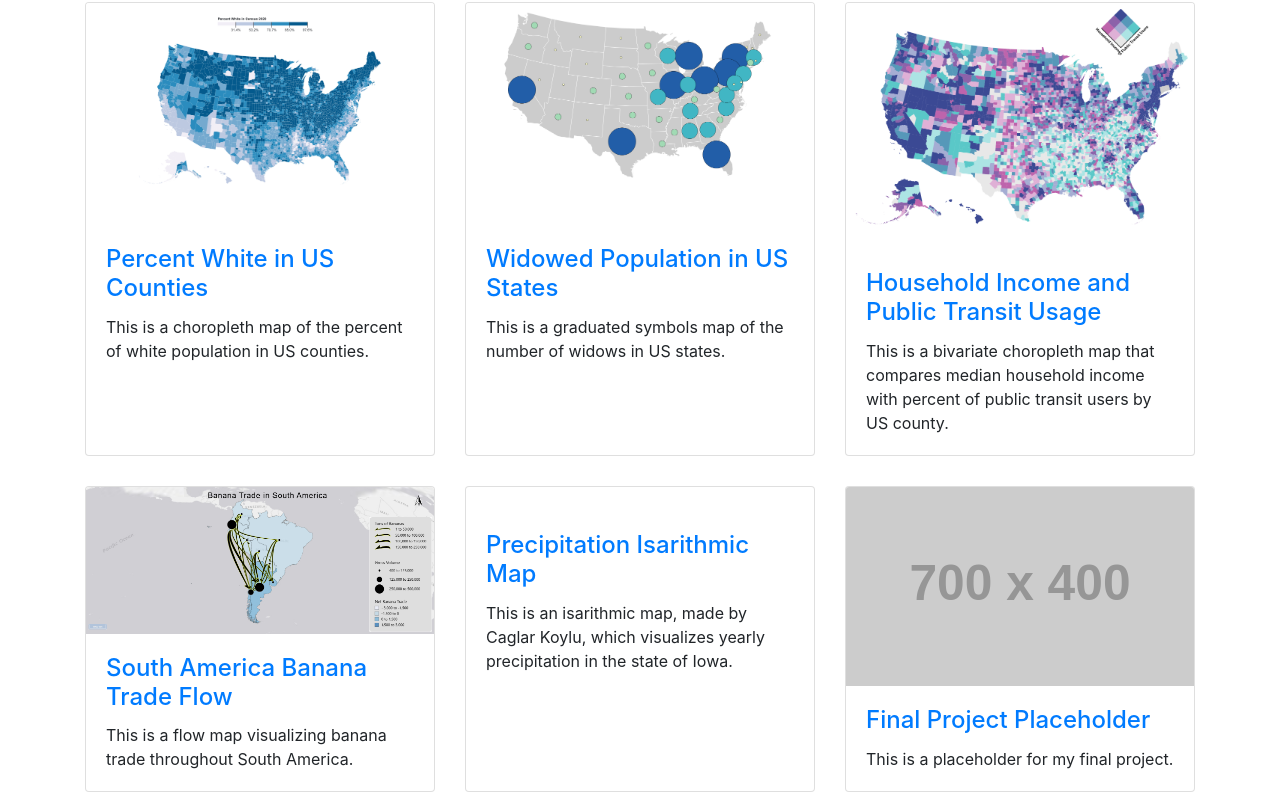
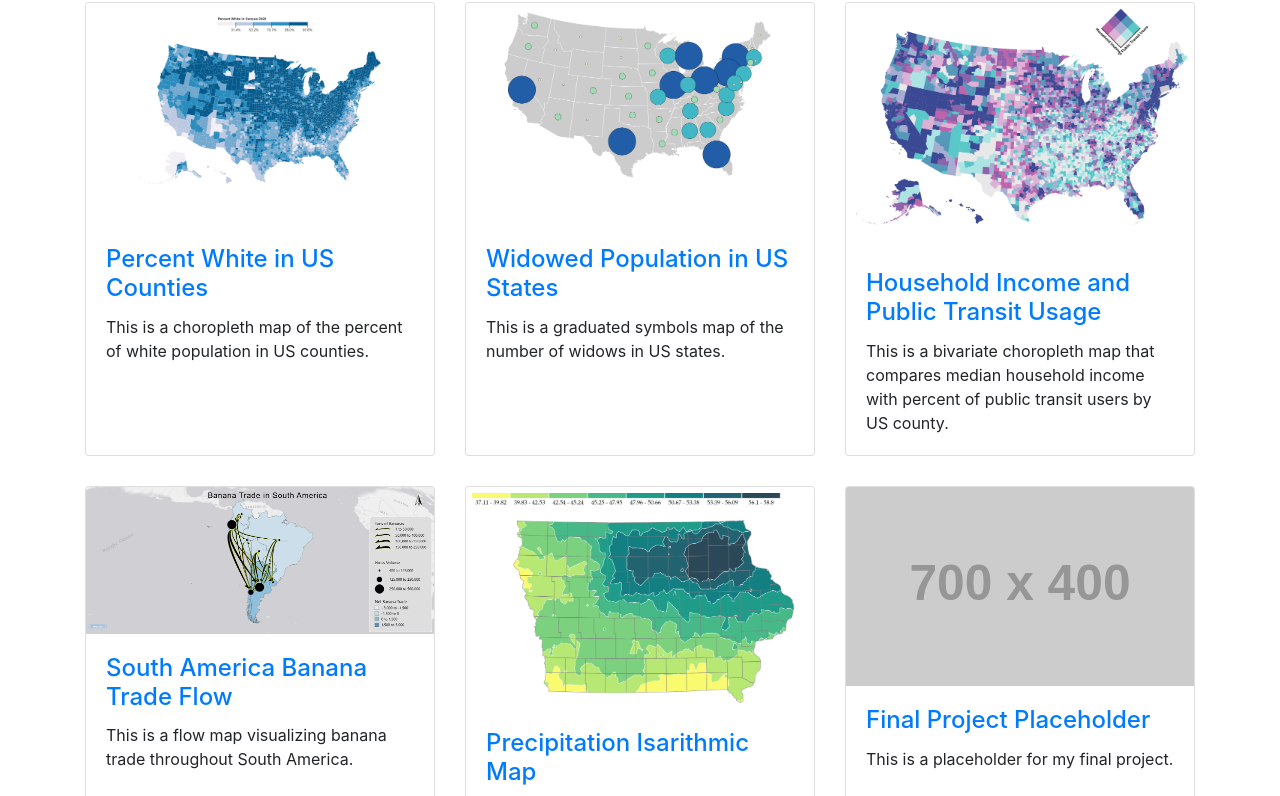
Before and after one commit to geog3540/manhalt, a website: page index.html in a window 1280 px wide. Shown: the part 150-946 px from the top of the page. Drawn offline with Linux system fonts and the light colour scheme; placeholder pictures from the web are drawn by us.

Commit message:
added isarithmic map

```diff
--- a/index.html
+++ b/index.html
@@ -103,7 +103,7 @@
         </div>
         <div class="col-lg-4 col-sm-6 portfolio-item">
           <div class="card h-100">
-            <a href="https://observablehq.com/@caglarkoylu/isarithmic-mapping-geog-3540"><img class="card-img-top" src="startbootstrap-3-col-portfolio-master\startbootstrap-3-col-portfolio-master\Images" alt=""></a>
+            <a href="https://observablehq.com/@caglarkoylu/isarithmic-mapping-geog-3540"><img class="card-img-top" src="Images/isarithmic.png" alt=""></a>
             <div class="card-body">
               <h4 class="card-title">
                 <a href="https://observablehq.com/@caglarkoylu/isarithmic-mapping-geog-3540">Precipitation Isarithmic Map</a>
```
Also changed, not shown: Images/isarithmic.png (added).
